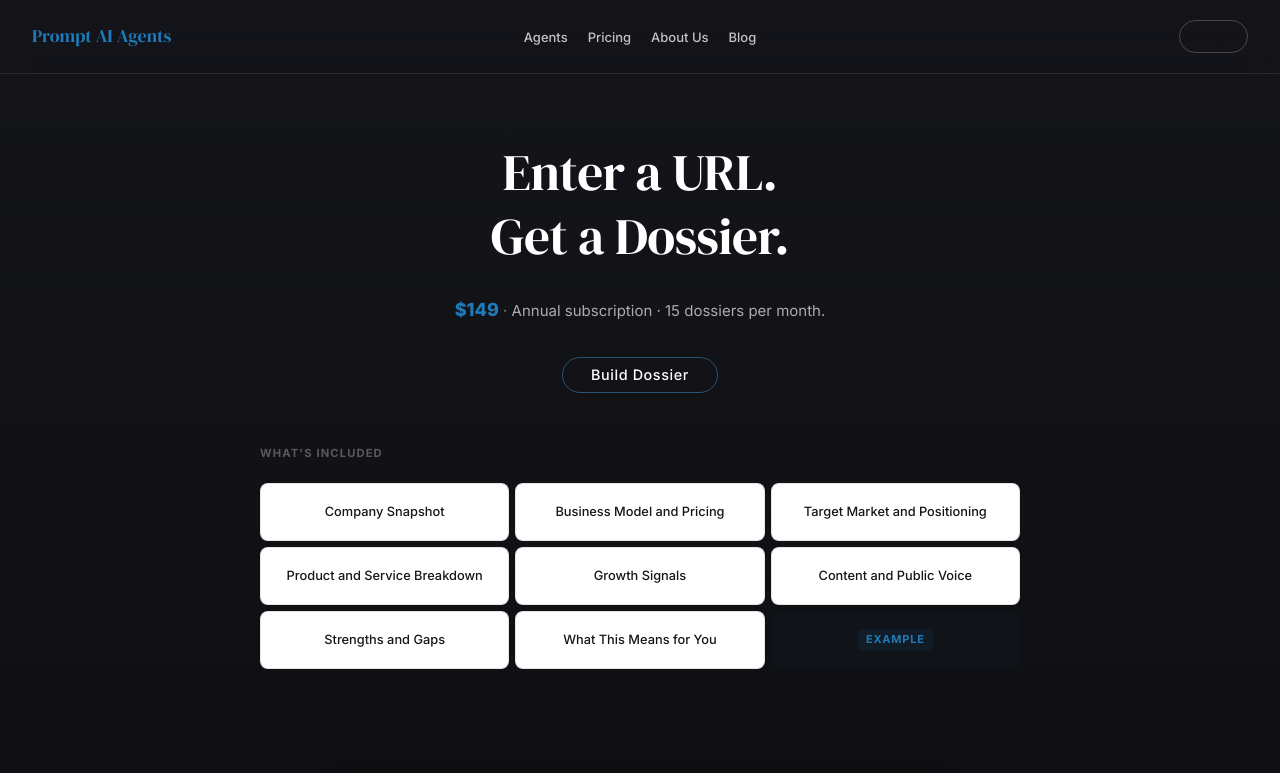
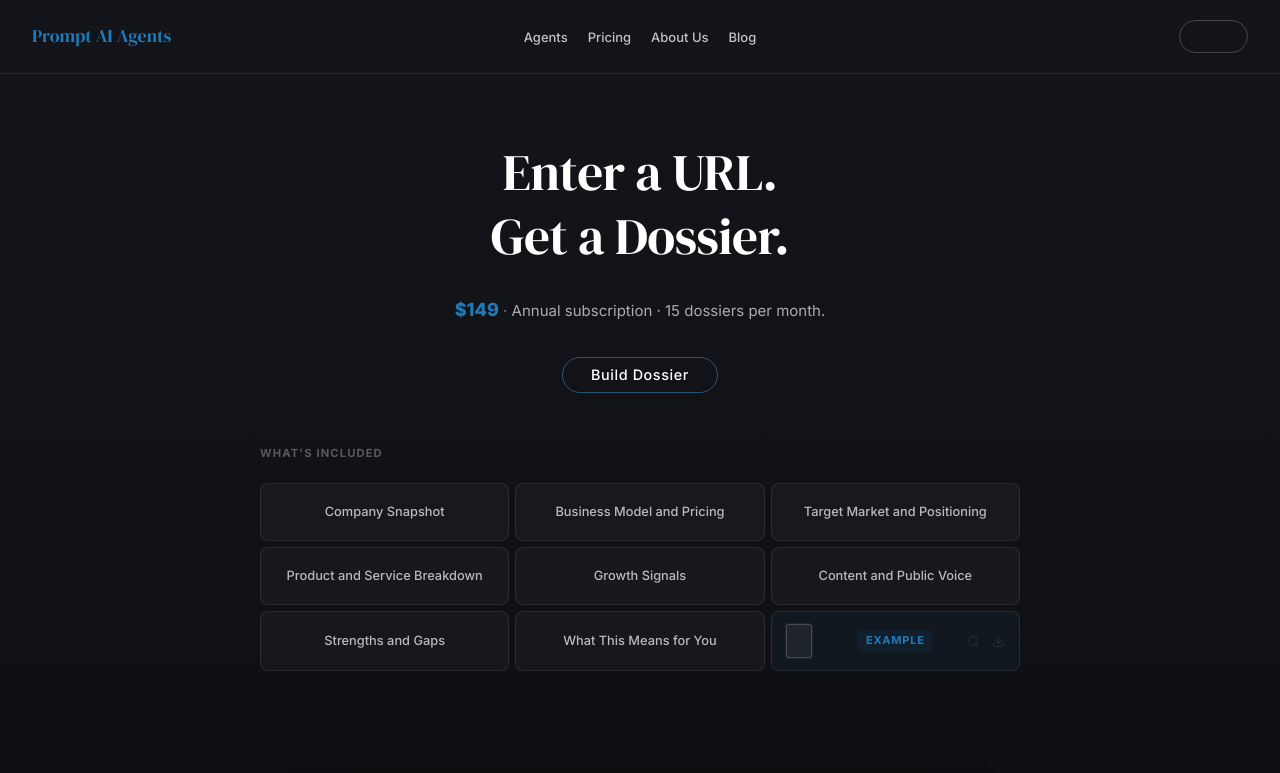
Before and after one commit to coolcalvin457-tech/agent-timesaver-nextjs, a Next.js app: page /company in a window 1280 px wide. Shown: the top 773 px of the page. Built offline with nearby package versions, Linux system fonts and the light colour scheme; no server answers.

Commit message:
Company hero cards: add dark-kit-section class and match Workflow Example card pattern

```diff
--- a/app/company/page.tsx
+++ b/app/company/page.tsx
@@ -75,7 +75,7 @@ export default function CompetitiveDossierPage({
 
         {/* ── What's Included section ─────────────────────────────────────── */}
         <section
-          className="section"
+          className="section dark-kit-section"
           style={{ paddingTop: "32px", paddingBottom: "40px" }}
         >
           <div className="container">
--- a/components/CompanySectionCards.tsx
+++ b/components/CompanySectionCards.tsx
@@ -33,17 +33,79 @@ export default function CompanySectionCards() {
         </div>
       ))}
 
-      {/* Placeholder Example row (no sample PDF yet) */}
+      {/* Placeholder Example row: matches Workflow visual pattern, non-functional until sample PDF is created */}
       <div
         className="kit-list-row kit-list-row-featured"
         style={{ position: "relative", cursor: "default" }}
       >
+        {/* Document thumbnail placeholder */}
+        <div
+          className="kit-list-thumb"
+          style={{ background: "rgba(255,255,255,0.06)" }}
+        />
+
+        {/* Badge absolutely centered in the card */}
         <span
           className="kit-list-badge"
           style={{ position: "absolute", left: "50%", transform: "translateX(-50%)" }}
         >
           Example
         </span>
+
+        {/* Spacer to keep icons pushed right */}
+        <div style={{ flex: 1 }} />
+
+        {/* Preview + Download (disabled placeholders) */}
+        <div
+          style={{
+            display: "flex",
+            gap: "12px",
+            alignItems: "center",
+            flexShrink: 0,
+          }}
+        >
+          <span
+            className="kit-icon-btn"
+            style={{ opacity: 0.35, cursor: "default" }}
+            title="Preview sample (coming soon)"
+            aria-label="Preview sample dossier (coming soon)"
+          >
+            <svg
+              width="13"
+              height="13"
+              viewBox="0 0 24 24"
+              fill="none"
+              stroke="currentColor"
+              strokeWidth="2"
+              strokeLinecap="round"
+              strokeLinejoin="round"
+            >
+              <circle cx="11" cy="11" r="8" />
+              <line x1="21" y1="21" x2="16.65" y2="16.65" />
+            </svg>
+          </span>
+          <span
+            className="kit-icon-btn"
+            style={{ opacity: 0.35, cursor: "default" }}
+            title="Download sample (coming soon)"
+            aria-label="Download sample dossier (coming soon)"
+          >
+            <svg
+              width="13"
+              height="13"
+              viewBox="0 0 24 24"
+              fill="none"
+              stroke="currentColor"
+              strokeWidth="2"
+              strokeLinecap="round"
+              strokeLinejoin="round"
+            >
+              <path d="M21 15v4a2 2 0 0 1-2 2H5a2 2 0 0 1-2-2v-4" />
+              <polyline points="7 10 12 15 17 10" />
+              <line x1="12" y1="15" x2="12" y2="3" />
+            </svg>
+          </span>
+        </div>
       </div>
     </div>
   );
```
